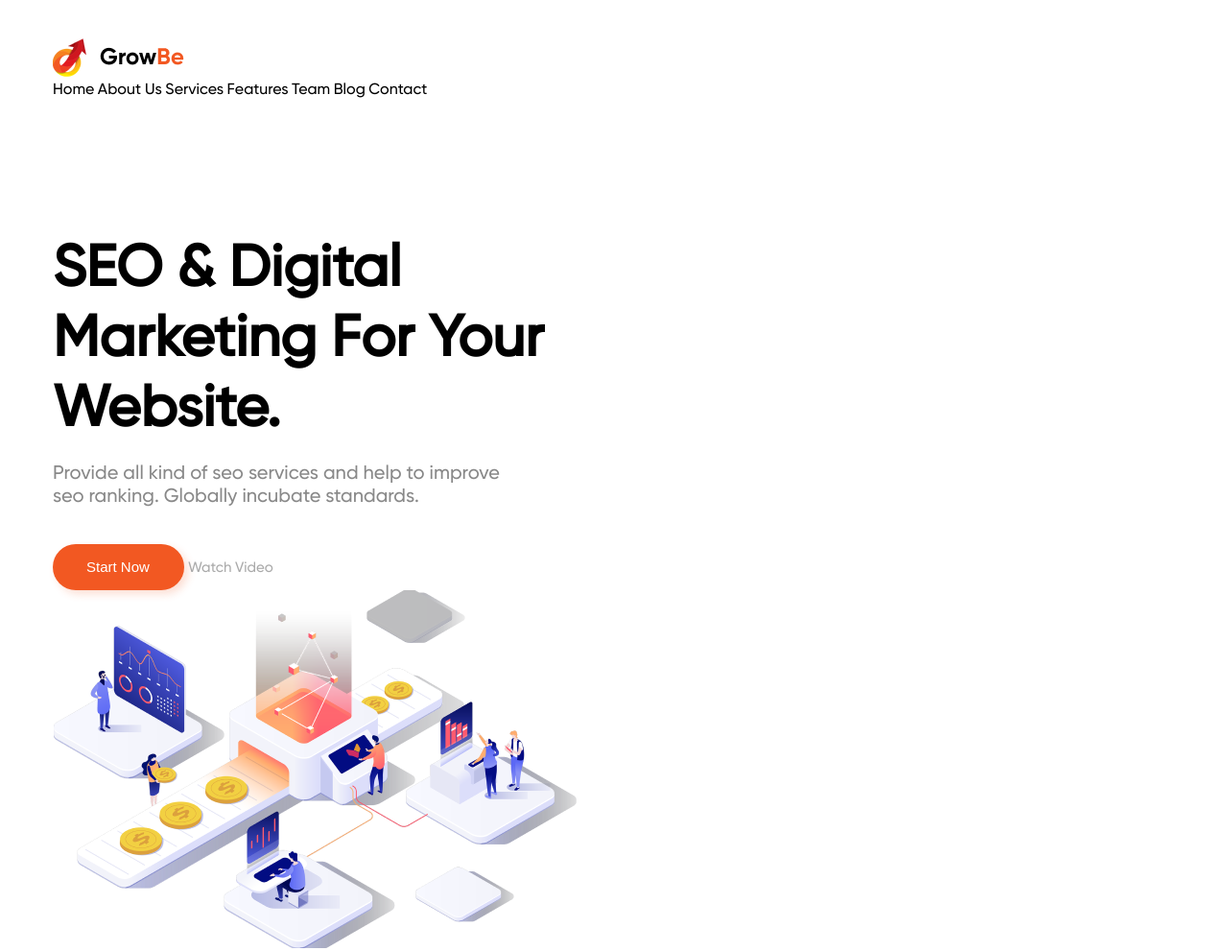
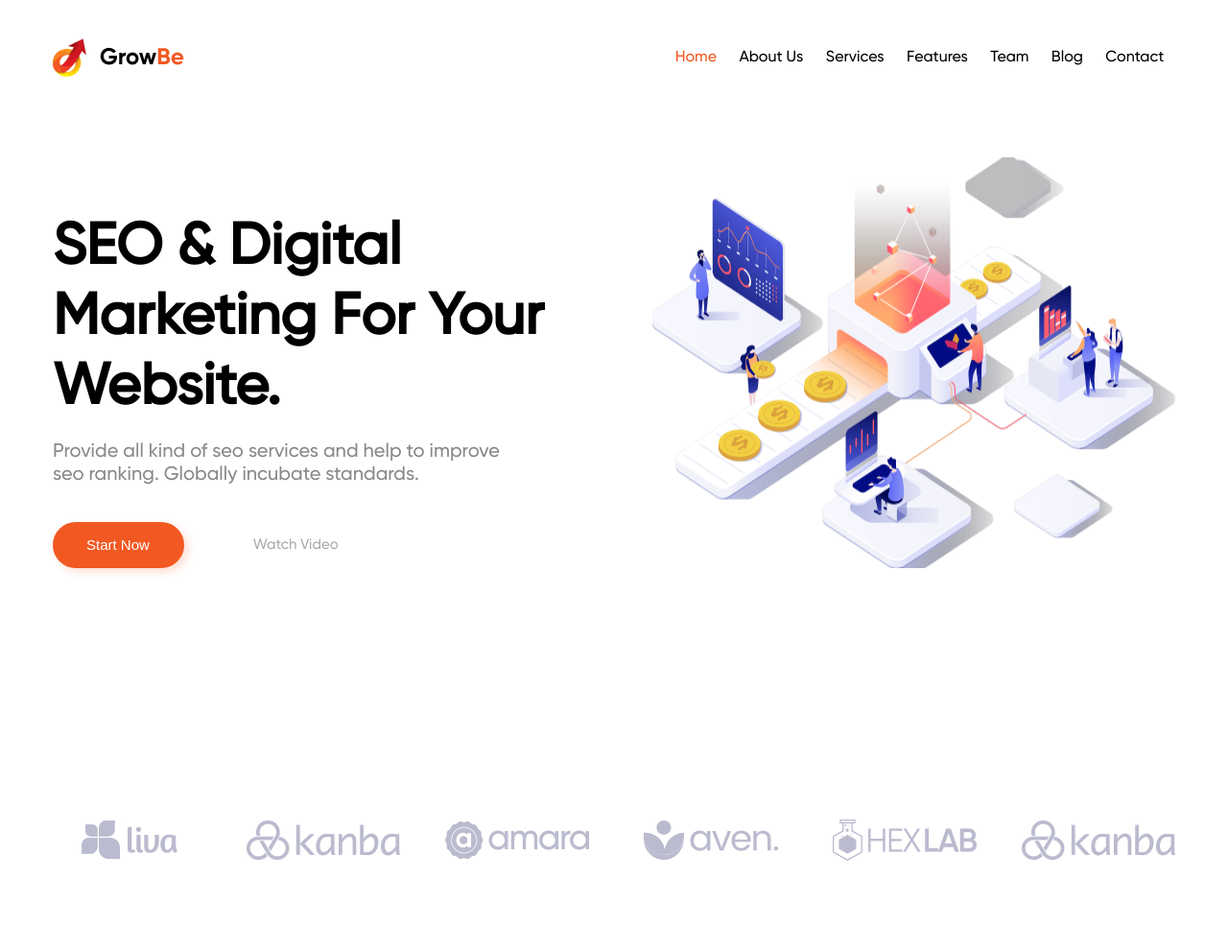
Before and after one commit to AntonBaglaev/html_css_basic, a plain HTML site: page index.html in a window 1280 px wide. Shown: the top 991 px of the page at 96% size. Drawn offline with Linux system fonts and the light colour scheme.

Commit message:
Добавлено позиционирование

```diff
--- a/index.html
+++ b/index.html
@@ -12,7 +12,7 @@
         <div class="header ">
              <img src="./img/logo.png" alt="logo">
             <div class="header__menu">
-                <a class="link__menu" href="#">Home</a>
+                <a class="link__menu link__menu_first" href="#">Home</a>
                 <a class="link__menu" href="#">About Us</a>
                 <a class="link__menu" href="#">Services</a>
                 <a class="link__menu" href="#">Features</a>
--- a/style.css
+++ b/style.css
@@ -30,9 +30,14 @@ body {
 
 .header {
     padding-top: 40px;
+    display: flex;
+    justify-content: space-between;
 }
 
 .header__menu {
+    display: flex;
+    align-items: center;
+    justify-content: space-around;
     font-size: 14px;
     line-height: normal;
     color: #000;
@@ -45,9 +50,15 @@ body {
     font-size: 16px;
 }
 
+.link__menu_first {
+    color: #F25822;
+}
+
 .top_content {
     margin-top: 84px;
     margin-bottom: 162px;
+    display: flex;
+    justify-content: space-between;
 }
 
 .top__text {
@@ -70,10 +81,14 @@ body {
 
 .top__buttons {
     margin-top: 37px;
+    display: flex;
+    gap: 72px;
+    align-items: center;
 }
 
 .image {
     max-width: 100%;
+    display: block;
 }
 
 .buttons {
@@ -96,4 +111,6 @@ body {
 .footer {
     padding-top: 97px;
     padding-bottom: 96px;
+    display: flex;
+    justify-content: space-between;
 }
```
